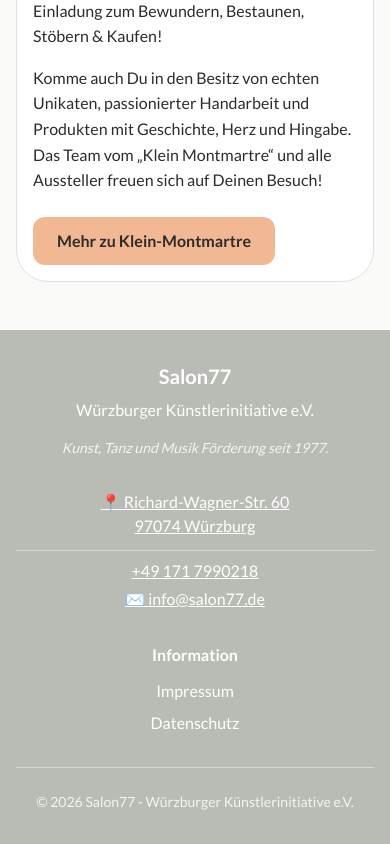
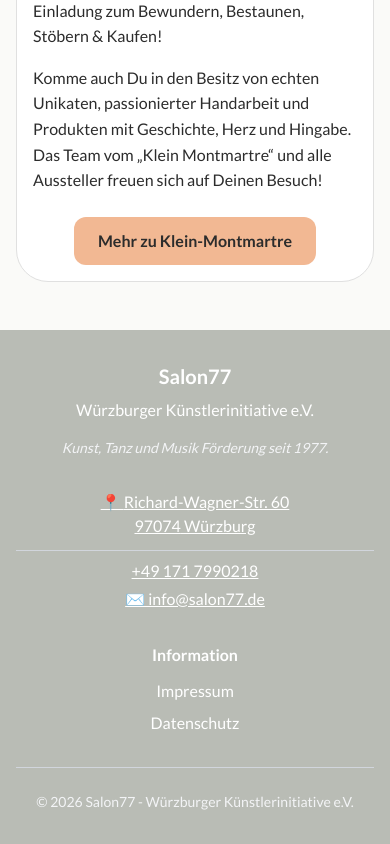
Before and after one commit to waynedevilliers/salon77, a Next.js app: page / in a window 390 px wide. Shown: the part 2106-2950 px from the top of the page. Built offline with nearby package versions, Linux system fonts and the light colour scheme.

Commit message:
style(home): Klein-Montmartre button centred on phones
Co-Authored-By: Claude Haiku 5.5 <noreply@anthropic.com>

```diff
--- a/components/NextEvent.tsx
+++ b/components/NextEvent.tsx
@@ -64,7 +64,7 @@ export default function NextEvent({
             {paragraph}
           </p>
         ))}
-        <div className="mt-auto pt-2">
+        <div className="mt-auto flex justify-center pt-2 md:justify-start">
           <ActionLink href={href} className="px-6 py-3">
             Mehr zu Klein-Montmartre
           </ActionLink>
```
